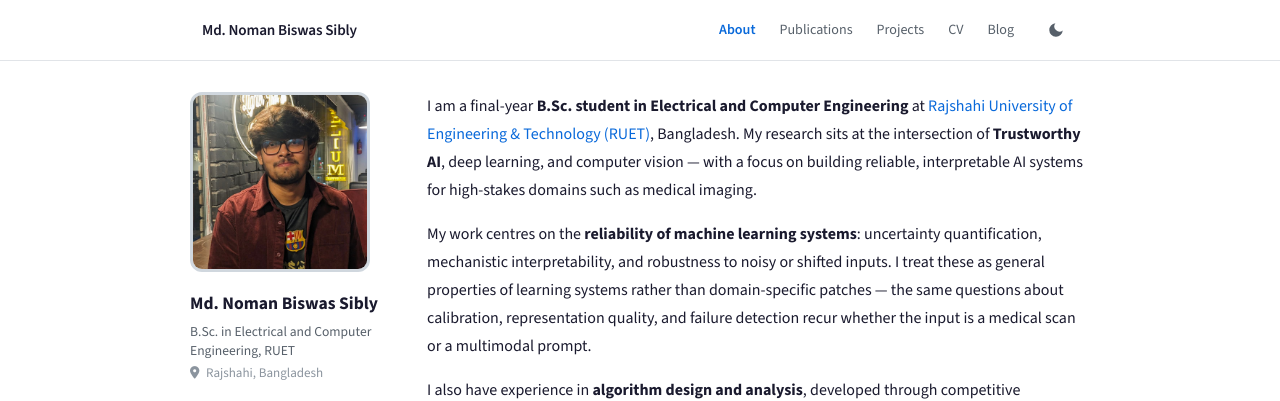
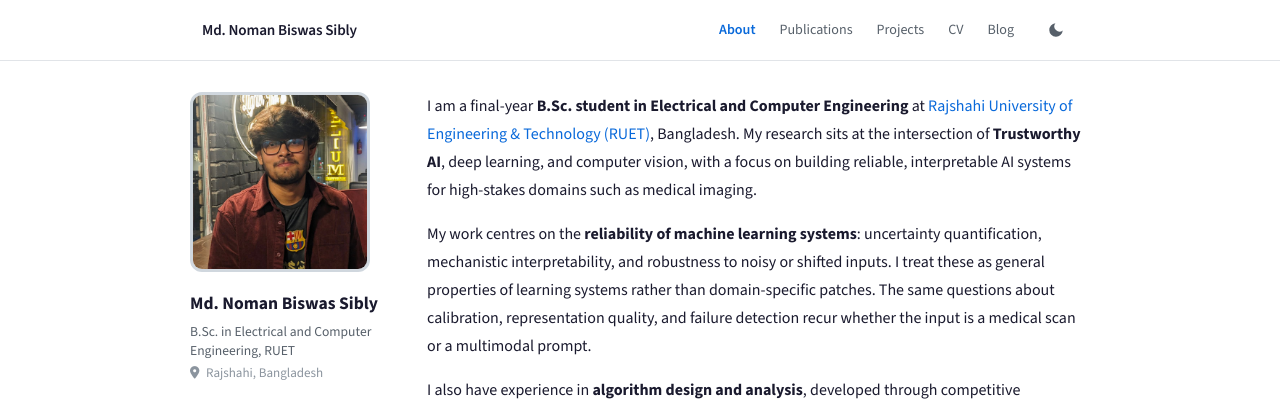
Before and after one commit to Md-Noman-Biswas/Md-Noman-Biswas.github.io, a Jekyll site: the page built from _pages/about.md, in a window 1280 px wide and 900 px high. Shown: the top 401 px of the window. Built offline with Jekyll 4.4.1, drawn with Linux system fonts in a browser that asks for light colours; a style sheet for code colours, icons or effects is not loaded.

Commit message:
Remove em dashes from the bio prose

```diff
--- a/_data/profile.yml
+++ b/_data/profile.yml
@@ -17,9 +17,9 @@ scholar_hindex: "1"
 scholar_i10: "1"
 scholar_updated: "August 2026"
 bio: |
-  I am a final-year **B.Sc. student in Electrical and Computer Engineering** at [Rajshahi University of Engineering & Technology (RUET)](https://www.ruet.ac.bd/), Bangladesh. My research sits at the intersection of **Trustworthy AI**, deep learning, and computer vision — with a focus on building reliable, interpretable AI systems for high-stakes domains such as medical imaging.
+  I am a final-year **B.Sc. student in Electrical and Computer Engineering** at [Rajshahi University of Engineering & Technology (RUET)](https://www.ruet.ac.bd/), Bangladesh. My research sits at the intersection of **Trustworthy AI**, deep learning, and computer vision, with a focus on building reliable, interpretable AI systems for high-stakes domains such as medical imaging.
 
-  My work centres on the **reliability of machine learning systems**: uncertainty quantification, mechanistic interpretability, and robustness to noisy or shifted inputs. I treat these as general properties of learning systems rather than domain-specific patches — the same questions about calibration, representation quality, and failure detection recur whether the input is a medical scan or a multimodal prompt.
+  My work centres on the **reliability of machine learning systems**: uncertainty quantification, mechanistic interpretability, and robustness to noisy or shifted inputs. I treat these as general properties of learning systems rather than domain-specific patches. The same questions about calibration, representation quality, and failure detection recur whether the input is a medical scan or a multimodal prompt.
 
   I also have experience in **algorithm design and analysis**, developed through competitive programming.
 seeking: |
```
